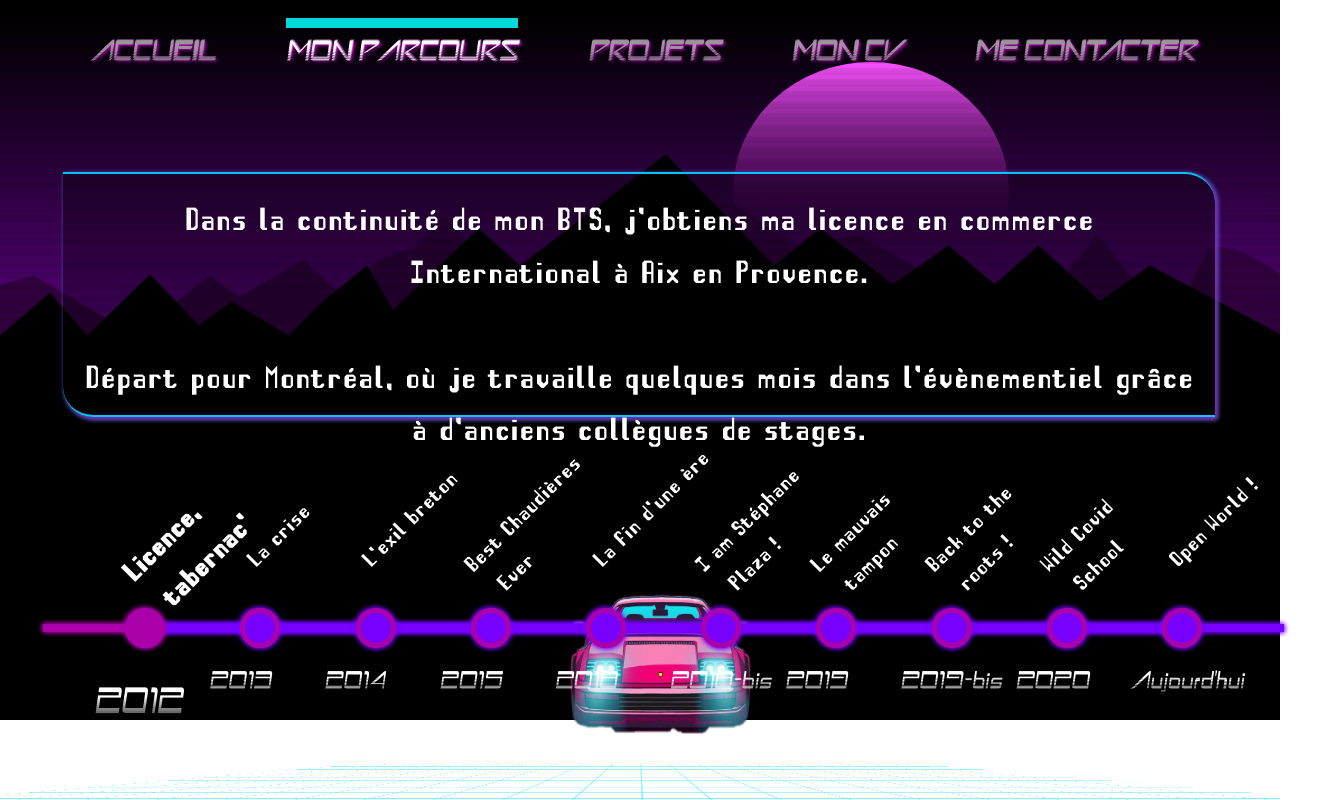
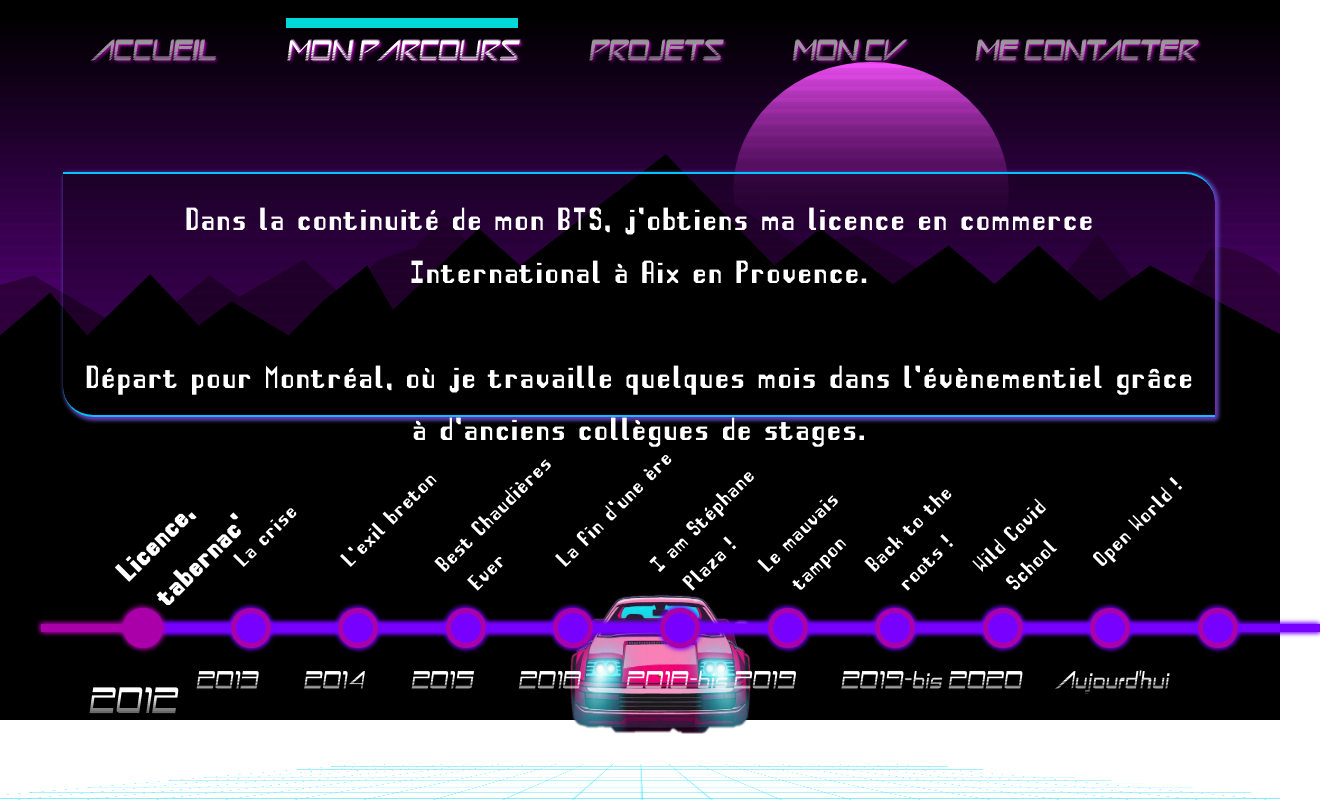
Before and after one commit to AnthoLbz/Portfolio-V2, a React (Create React App) app: page /Parcours in a window 1280 px wide. Shown: the whole page, 1320 px wide, since content can reach past the window. Built offline with nearby package versions, Linux system fonts and the light colour scheme.

Commit message:
test parcours

```diff
--- a/src/components/Parcours.jsx
+++ b/src/components/Parcours.jsx
@@ -10,7 +10,6 @@ function Parcours() {
     <>
       <div className="flex-parent">
         <div className="input-flex-container">
-          {/*<div className="dots-before" />*/}
           <input
             type="radio"
             name="timeline-dot"
@@ -121,7 +120,17 @@ function Parcours() {
             <span className="year">Aujourd'hui</span>
             <span className="label">Open World !</span>
           </div>
-          {/*<div className="dots-after" />*/}
+          <input
+            type="radio"
+            name="timeline-dot"
+            data-description="demain"
+            checked={checked === "demain"}
+            onChange={(e) => setChecked("demain")}
+          />
+          <div className="dotinfo" data-description="demain">
+
+          </div>
+
           <div id="timeline-descriptions-wrapper">
             <Fade>
               <p data-description="2012">
@@ -210,12 +219,20 @@ function Parcours() {
             </Fade>
             <Fade>
               <p data-description="Aujourd'hui">
-                Malgré tout, avec une promo qui se serre les coudes, de multiples
-                projets et hackatons, et une bonne structure, je peux dire
-                fièrement aujourd'hui:
+                Malgré tout, avec une promo qui se serre les coudes, de
+                multiples projets et hackatons, et une bonne structure, je peux
+                dire fièrement aujourd'hui:
                 <br />
+                <br />I am Dev (Junior) !
+              </p>
+            </Fade>
+            <Fade>
+              <p data-description="demain">
+                Malgré tout, avec une promo qui se serre les coudes, de
+                multiples projets et hackatons, et une bonne structure, je peux
+                dire fièrement aujourd'hui:
                 <br />
-                I am Dev (Junior) !
+                <br />I am Dev (Junior) !
               </p>
             </Fade>
           </div>
```
